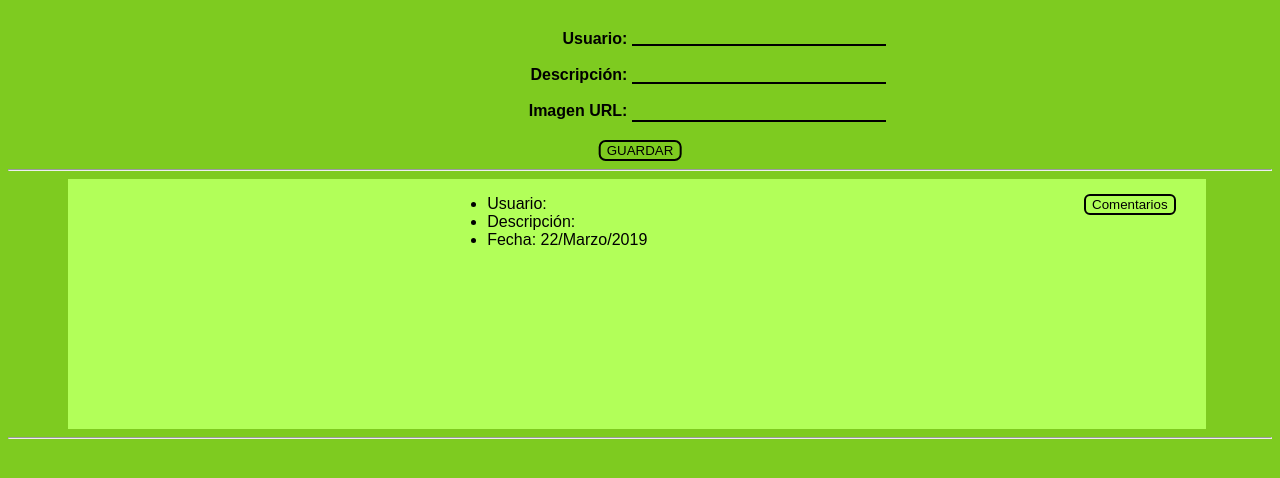
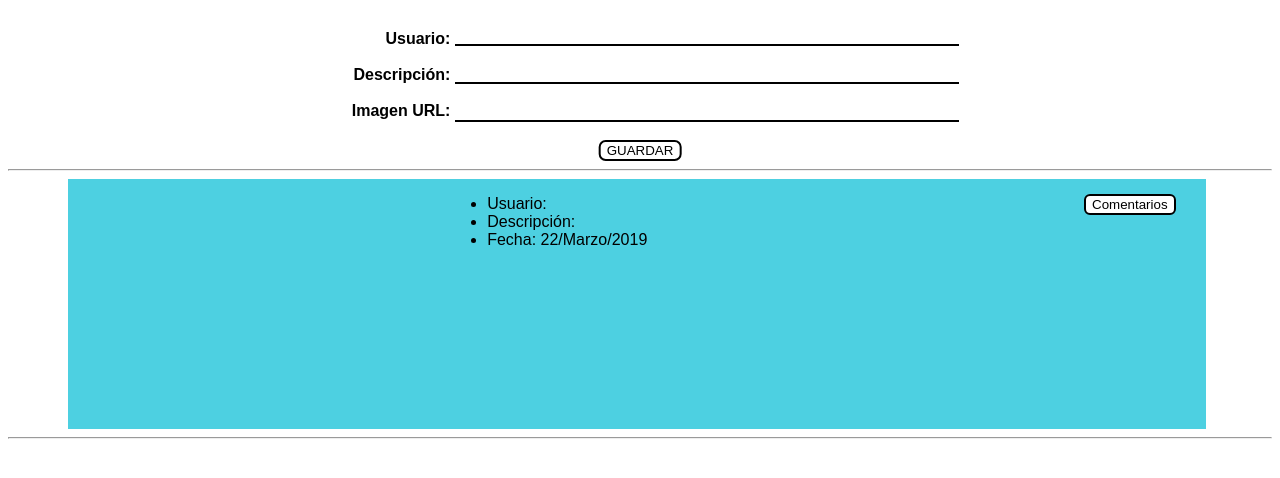
Before and after one commit to CristianAOH/Proyecto1.1, a plain HTML site: page index.html in a window 1280 px wide. Both pictures are taken after a click on the button "GUARDAR". Drawn offline with Linux system fonts and the light colour scheme.

Commit message:
Otros colores :wink:

```diff
--- a/style.css
+++ b/style.css
@@ -9,13 +9,13 @@
 }
 
 .div_inicioL {
-	width: 49%;
+	width: 35%;
 	text-align: right;
 	font-weight: bold;
 }
 
 .div_inicioR {
-	width: 49%;
+	width: 55%;
 	text-align: left;
 }
 
@@ -30,7 +30,7 @@ button.inicioD {
 
 .columna1, .columna2 , .columna3{
 	display: inline-block;
-	background: #b2ff59;
+	background: #4DD0E1;
 }
 
 .columna1 {
@@ -55,7 +55,7 @@ button.inicioD {
 
 body {
 	font-family: sans-serif;
-	background: #7ecb20;
+	background: #ffffff;
 }
 
 .inicioD {
@@ -67,7 +67,7 @@ body {
 }
 
 .inicioD:hover {
-	background: #b2ff59;
+	background: #00BCD4;
 }
 
 img {
@@ -82,14 +82,18 @@ img {
 
 .renglon2 {
 	width: 90%;
-	background: #b2ff59;
+	background: #4DD0E1;
 	margin-left: 4.5%;
 }
 
 .botonContador, .botonAgregarComentario {
-	background: #b0ff57;
+	background: #ffffff;
 	border: 2px solid;
 	border-radius: 6px;
+}
+
+.botonContador:hover, .botonAgregarComentario:hover {
+	background: #00BCD4;
 }
 
 h3 {
@@ -107,7 +111,7 @@ h3 {
 }
 
 .inicioR {
-	width: 250px;
+	width: 500px;
 	border: none;
 	border-bottom: 2px solid;
 	background: transparent;
```
